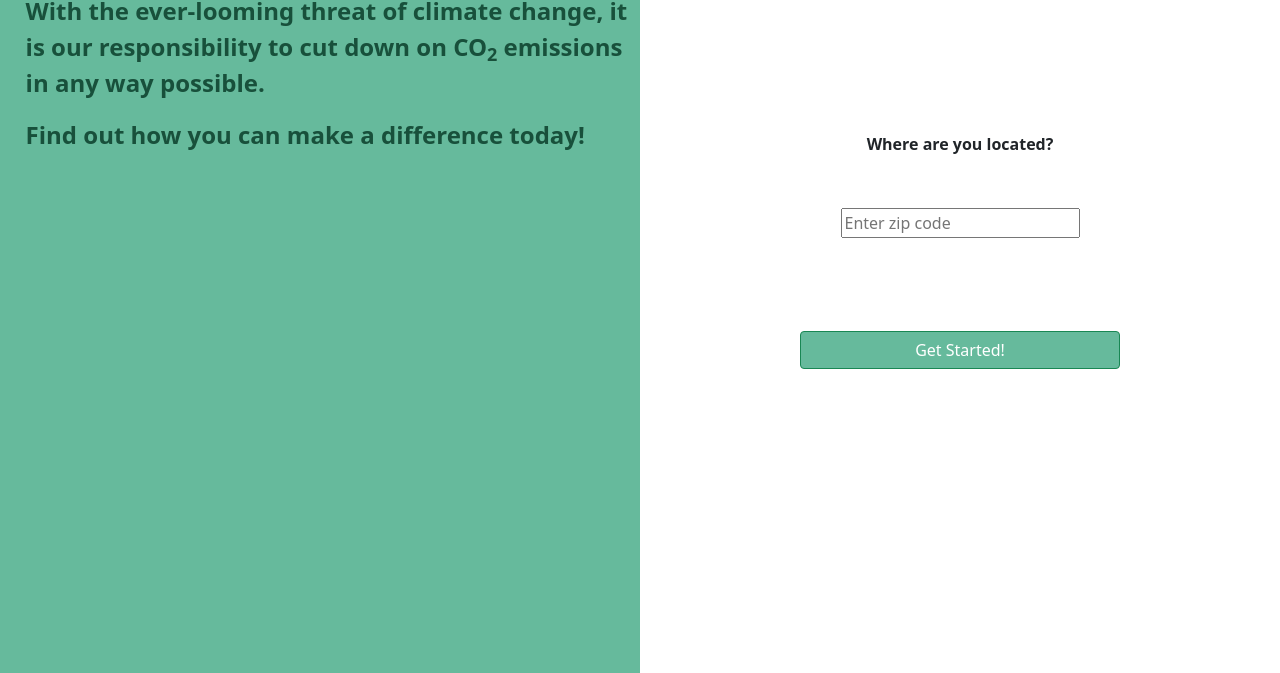
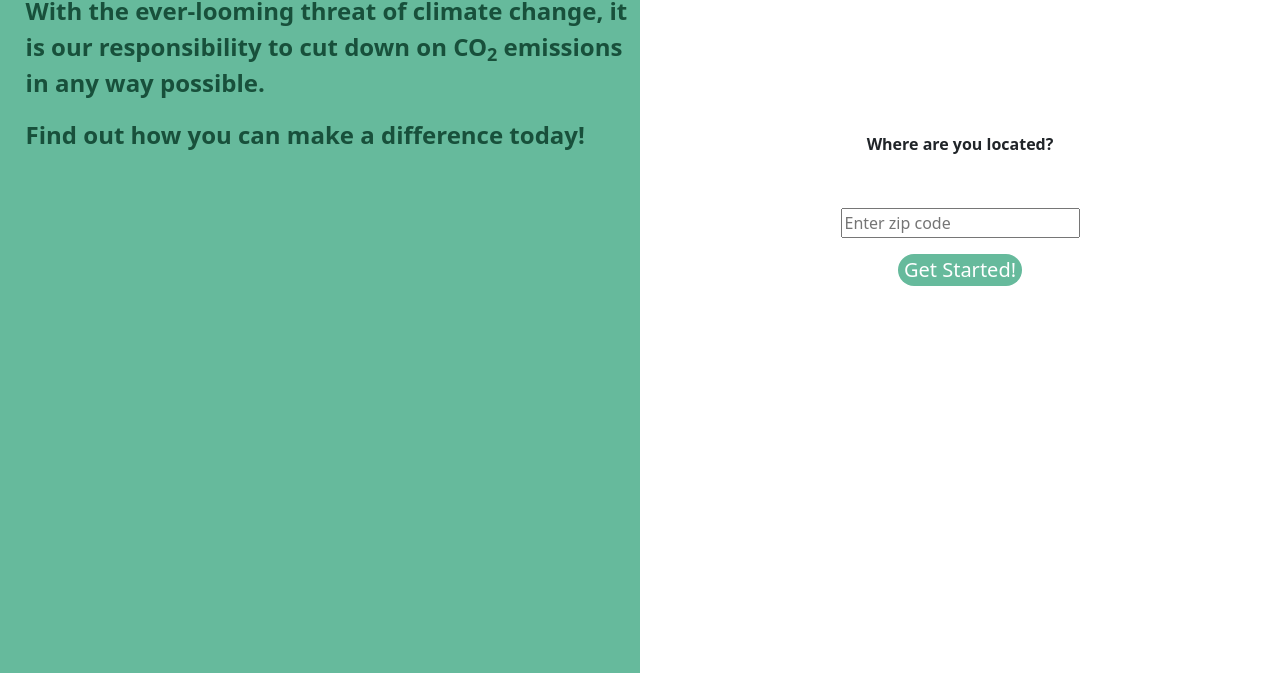
Before and after one commit to malhar715/Carbon-Footprint-Tracker, a plain HTML site: page index.html in a window 1280 px wide. Shown: the part 127-800 px from the top of the page. Drawn offline with Linux system fonts and the light colour scheme.

Commit message:
changed style of button

```diff
--- a/index.html
+++ b/index.html
@@ -25,7 +25,7 @@
     <div class="buttons">
         <p class="tab"> Where are you located?</p>
         <p><input placeholder="Enter zip code"></p>
-        <button type="button" class="btn btn-success">Get Started!</button>
+        <button type="button" id="start">Get Started!</button>
     </div>
   </div>
 
--- a/style.css
+++ b/style.css
@@ -48,7 +48,13 @@ input {
     margin-top: 3%;
     font-weight: bold;
 }
-
+button{
+  background-color: #66BA9C;
+  color: white;
+  font-size: 20px;
+  border-radius: 50px;
+  border: none;
+}
 .btn{
     margin-top: 12%;
     left: 12%;
@@ -57,6 +63,10 @@ input {
     width: 50%;
 }
 
+button:hover {
+  box-shadow: 0 8px 16px 0 rgba(0,0,0,0.2), 0 6px 20px 0 rgba(0,0,0,0.19);
+}
+
 .buttons{
     display: flex;
     flex-direction: column;
```
